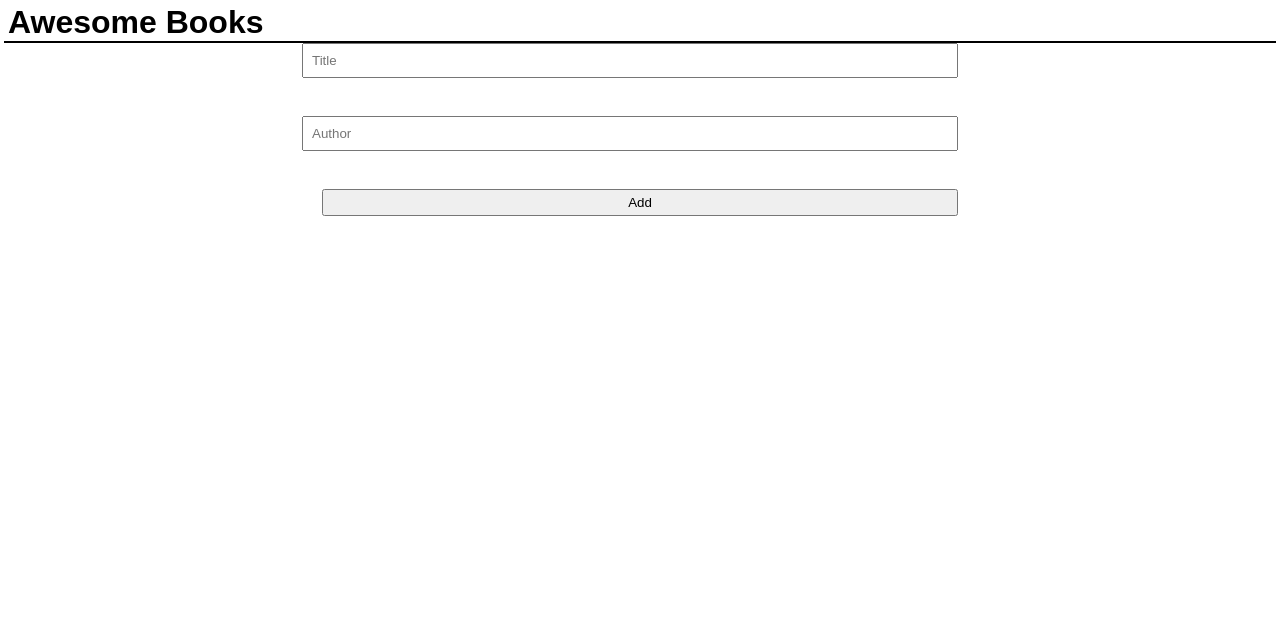
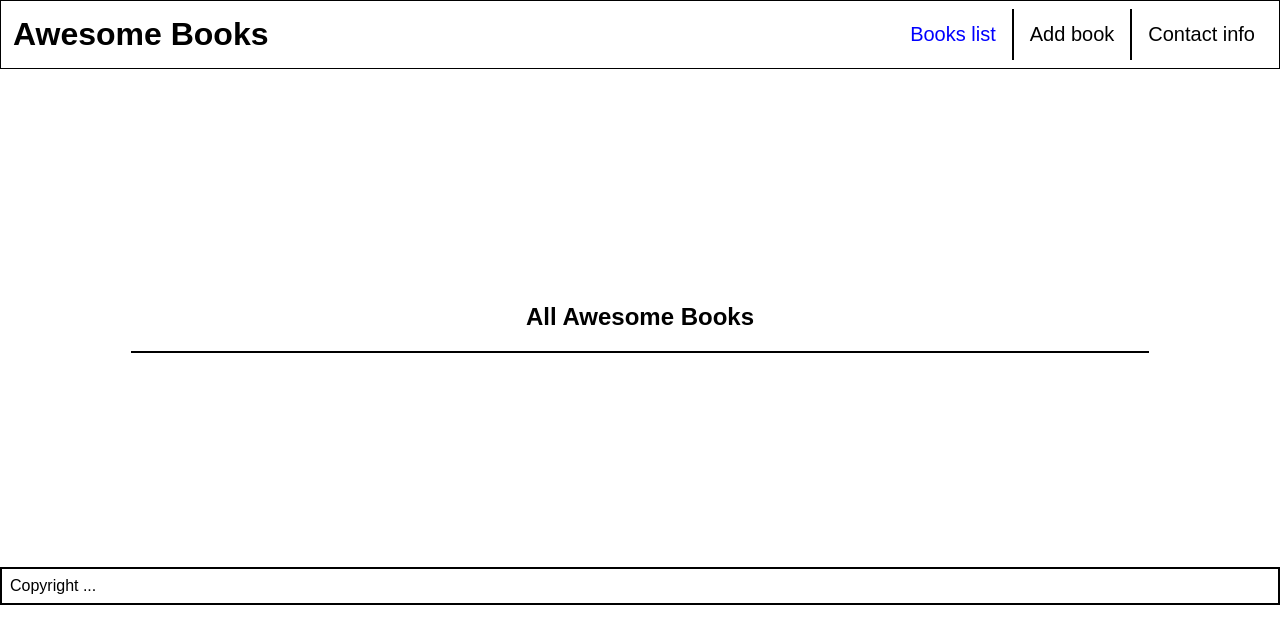
Before and after one commit to MohamedHNoor/Awsome-booklist, a plain HTML site: page index.html in a window 1280 px wide. Drawn offline with Linux system fonts and the light colour scheme.

Commit message:
add navigation

```diff
--- a/index.html
+++ b/index.html
@@ -8,15 +8,57 @@
     <title>Awesome Booklist</title>
   </head>
   <body>
+    <header class="header">
+      <h1 class="heading">Awesome Books</h1>
+      <div class="nav">
+        <a href="#list" class="tablink list active">
+          Books list
+        </a>
+        <a href="#form" class="tablink form">
+          Add book
+        </a>
+        <a href="#contact" class="tablink contact">
+          Contact info
+        </a>
+      </div>
+    </header>
     <main class="container">
-      <h1 class="heading">Awesome Books</h1>
-      <div class="display-book" id="book-collection"></div>
-      <form action="#" id="book-form">
-        <input type="text" id="title" placeholder="Title" /><br />
-        <input type="text" id="author" placeholder="Author" /><br />
-        <input type="submit" id="addBtn" value="Add" />
-      </form>
+      <section class="display-book-section tabcontent" id="list">
+        <h2 class="new-books">All Awesome Books</h2>
+        <div id="book-collection"></div>
+      </section>
+
+      <section class="form-section tabcontent hidden" id="form">
+        <h2 class="form-heading">Add a new Book</h2>
+        <form action="#" id="book-form">
+          <input type="text" id="title" placeholder="Title" />
+          <input type="text" id="author" placeholder="Author" />
+          <button type="submit" id="addBtn" value="Add">Submit</button>
+        </form>
+      </section>
+
+      <section id="contact" class="contact-section tabcontent hidden">
+        <h2 class="contact-heading">Contact information</h2>
+        <div class="contact-body">
+          <p class="contact-subheading">
+            Do you have any questions or you just want to say "Hello"?
+          </p>
+          <p class="callOfAction">You can reach out to us!</p>
+          <ul>
+            <li>Our email: <a href="#">mail@mail.com</a></li>
+            <li>Our phone number: <span>0043586534422</span></li>
+            <li>
+              Our address: <span>streetName 22, 84503 city, country</span>
+            </li>
+          </ul>
+        </div>
+      </section>
     </main>
+    <footer id="footer" class="footer">
+      <div class="footer-body">
+        <p class="footer-title">Copyright ...</p>
+      </div>
+    </footer>
     <script src="app.js"></script>
   </body>
 </html>
```
